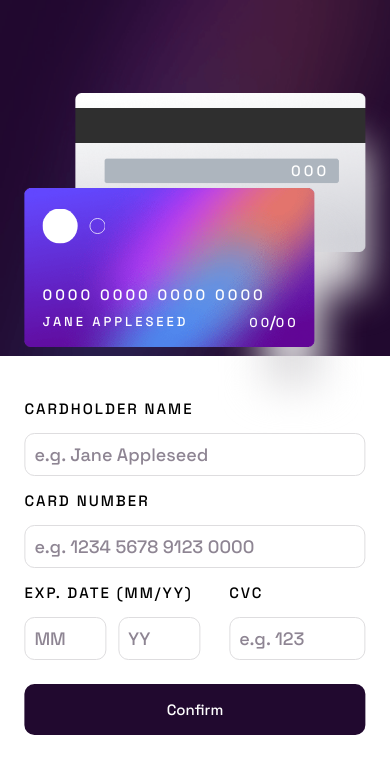
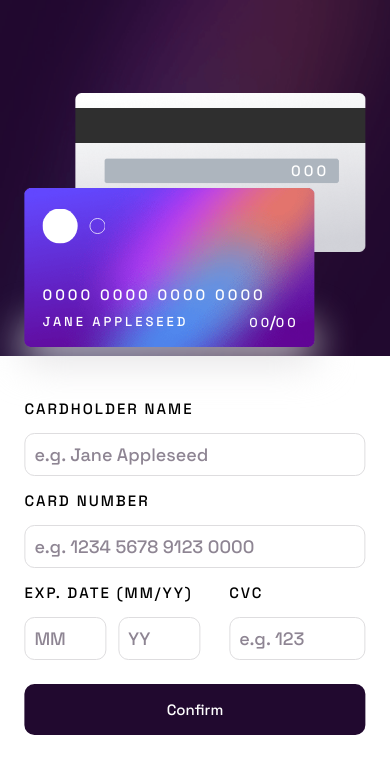
Before and after one commit to kabir-afk/Interactive-card-details-form-main, a plain HTML site: page index.html in a window 390 px wide. Drawn offline with Linux system fonts and the light colour scheme.

Commit message:
modifeid shadows

```diff
--- a/styles.scss
+++ b/styles.scss
@@ -118,6 +118,7 @@ body {
         margin-bottom: -2.3em;
         z-index: 1;
         top: -4.3em;
+
     }
 
     &::before {
@@ -129,7 +130,15 @@ body {
         height: 90%;
         background-color: $Light-grayish-violet;
         z-index: -1;
+
         filter: blur(20px);
+        @include mobile() {
+            top: 85%;
+            left: 0%;
+            width: 100%;
+            height: 20%;
+            background-color: $Light-grayish-violet;
+        }
     }
 }
 
@@ -232,6 +241,10 @@ body {
         background-color: $Light-grayish-violet;
         z-index: -1;
         filter: blur(20px);
+
+        @include mobile() {
+            background-color: transparent;
+        }
     }
 }
 
```
Also changed, not shown: styles.css, 1 other file.
